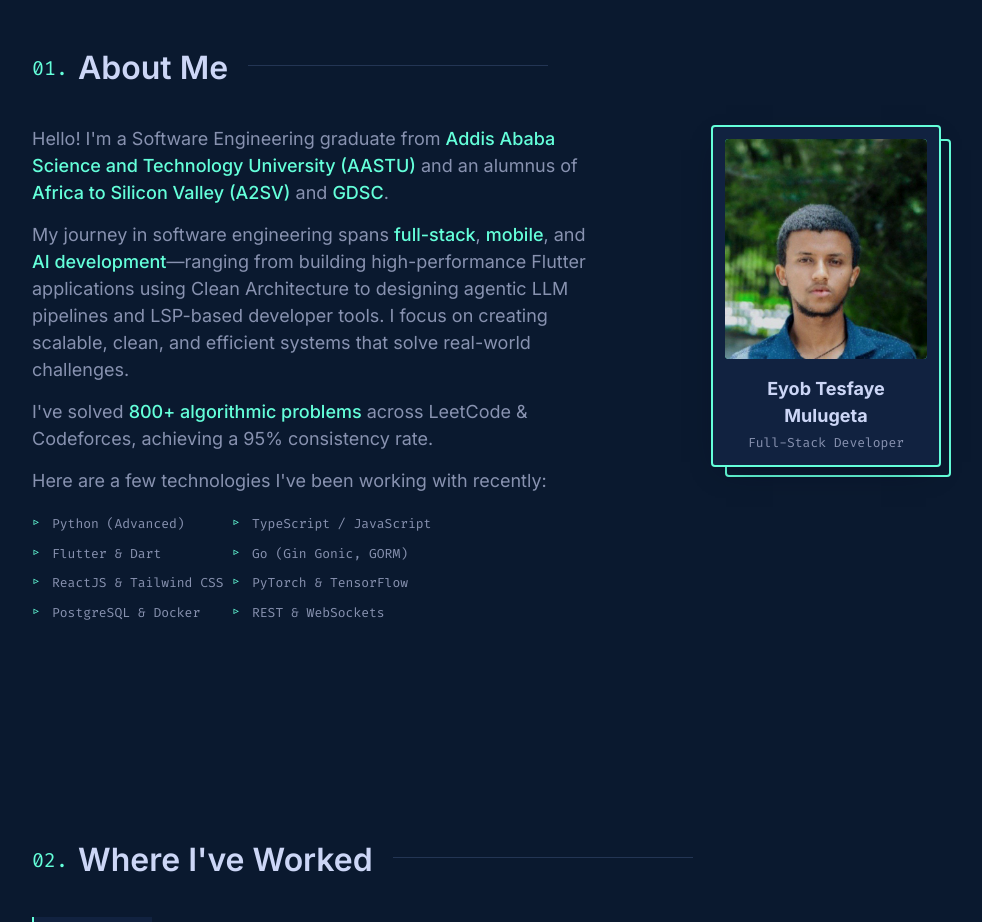
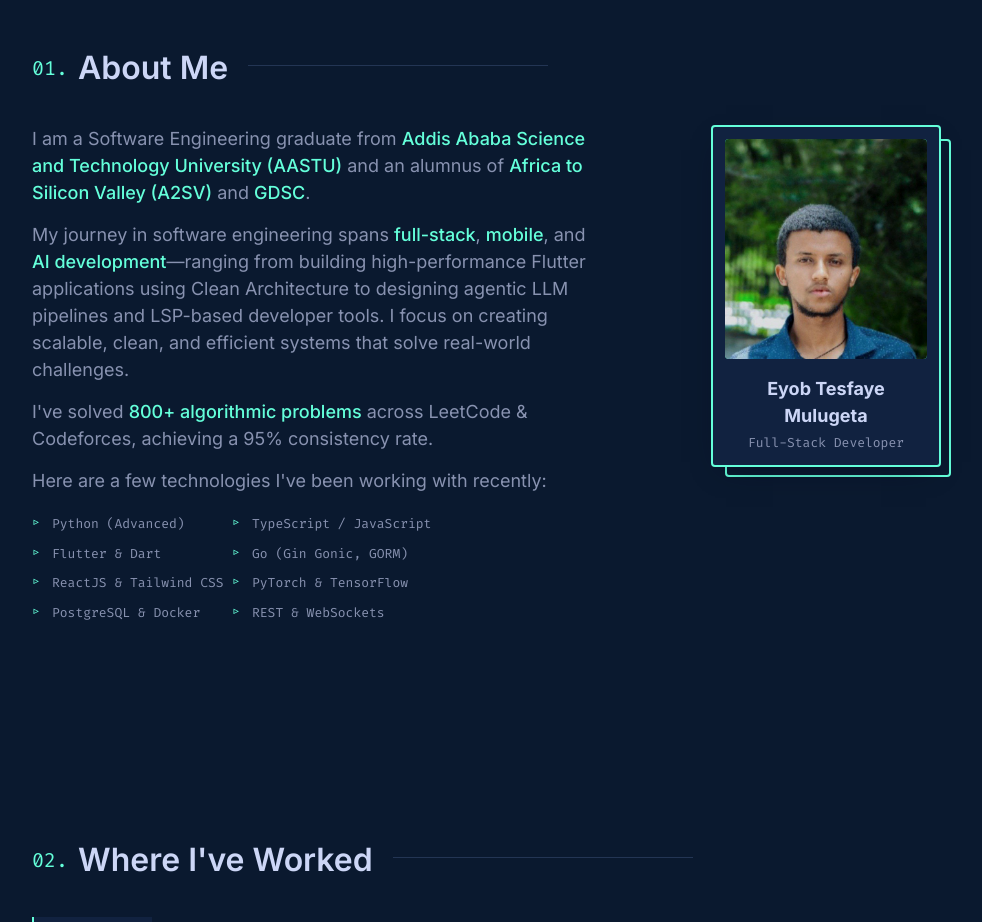
Before and after one commit to EYOB123695/Portfolio, a Next.js app: page / in a window 1280 px wide. Shown: the part 860-1782 px from the top of the page, without its empty margins (118-1100 px from the left). Built offline with nearby package versions, Linux system fonts and the light colour scheme.

Commit message:
Remove Hello! greeting and start About Me text with I am

```diff
--- a/components/About.tsx
+++ b/components/About.tsx
@@ -20,7 +20,7 @@ export default function About() {
       <div className="about-grid">
         <div className="about-text">
           <p>
-            Hello! I&apos;m a Software Engineering graduate from{" "}
+            I am a Software Engineering graduate from{" "}
             <strong>
               Addis Ababa Science and Technology University (AASTU)
             </strong>{" "}
```
